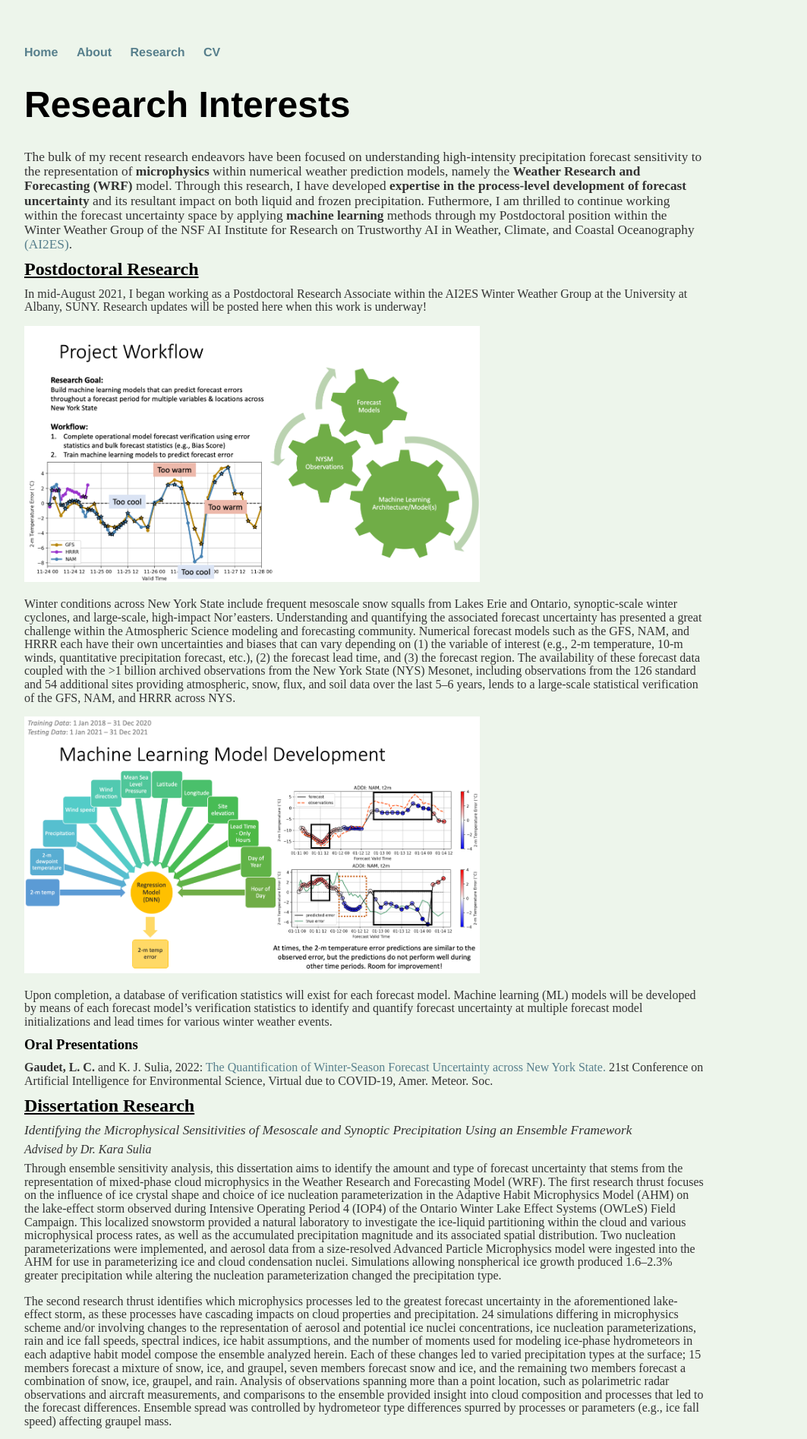
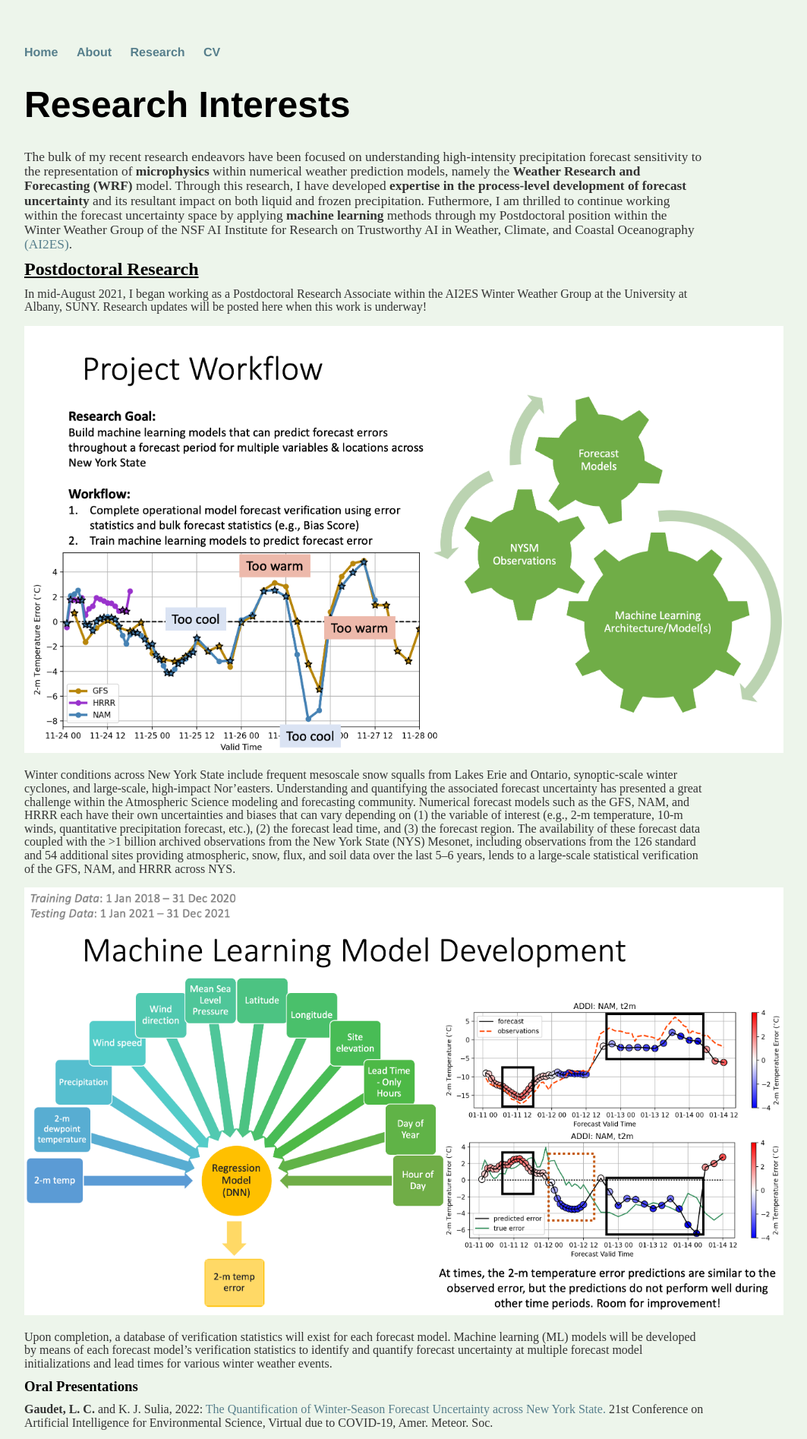
Before and after one commit to lgaudet/lgaudet.github.io, a Jekyll site: the page built from research/index.html, in a window 1280 px wide. Shown: the top 1894 px of the page at 76% size, without its empty margins (160-1223 px from the left). Built offline with Jekyll 4.4.1, drawn with Linux system fonts in a browser that asks for light colours.

Commit message:
increasing fig size

```diff
--- a/research/index.html
+++ b/research/index.html
@@ -9,10 +9,10 @@
         <h2 style="text-decoration: underline">Postdoctoral Research</h2>
         <p style="font-size:12pt">In mid-August 2021, I began working as a Postdoctoral Research Associate within the AI2ES Winter Weather Group at the University at Albany, SUNY. Research updates will be posted here when this work is underway! </p>
 
-	<img src="{{site.baseurl}}/assets/AI2ES_project_workflow.png" width="600" height="auto">
+	<img src="{{site.baseurl}}/assets/AI2ES_project_workflow.png" width="1000" height="auto">
 	    <p style="font-size:12pt"> Winter conditions across New York State include frequent mesoscale snow squalls from Lakes Erie and Ontario, synoptic-scale winter cyclones, and large-scale, high-impact Nor’easters. Understanding and quantifying the associated forecast uncertainty has presented a great challenge within the Atmospheric Science modeling and forecasting community. Numerical forecast models such as the GFS, NAM, and HRRR each have their own uncertainties and biases that can vary depending on (1) the variable of interest (e.g., 2-m temperature, 10-m winds, quantitative precipitation forecast, etc.), (2) the forecast lead time, and (3) the forecast region. The availability of these forecast data coupled with the >1 billion archived observations from the New York State (NYS) Mesonet, including observations from the 126 standard and 54 additional sites providing atmospheric, snow, flux, and soil data over the last 5–6 years, lends to a large-scale statistical verification of the GFS, NAM, and HRRR across NYS. </p>
 
-	<img src="{{site.baseurl}}/assets/AI2ES_ML_dev.png" width="600" height="auto">
+	<img src="{{site.baseurl}}/assets/AI2ES_ML_dev.png" width="1000" height="auto">
 
 	<p style="font-size:12pt"> Upon completion, a database of verification statistics will exist for each forecast model. Machine learning (ML) models will be developed by means of each forecast model’s verification statistics to identify and quantify forecast uncertainty at multiple forecast model initializations and lead times for various winter weather events. </p>
 
```
